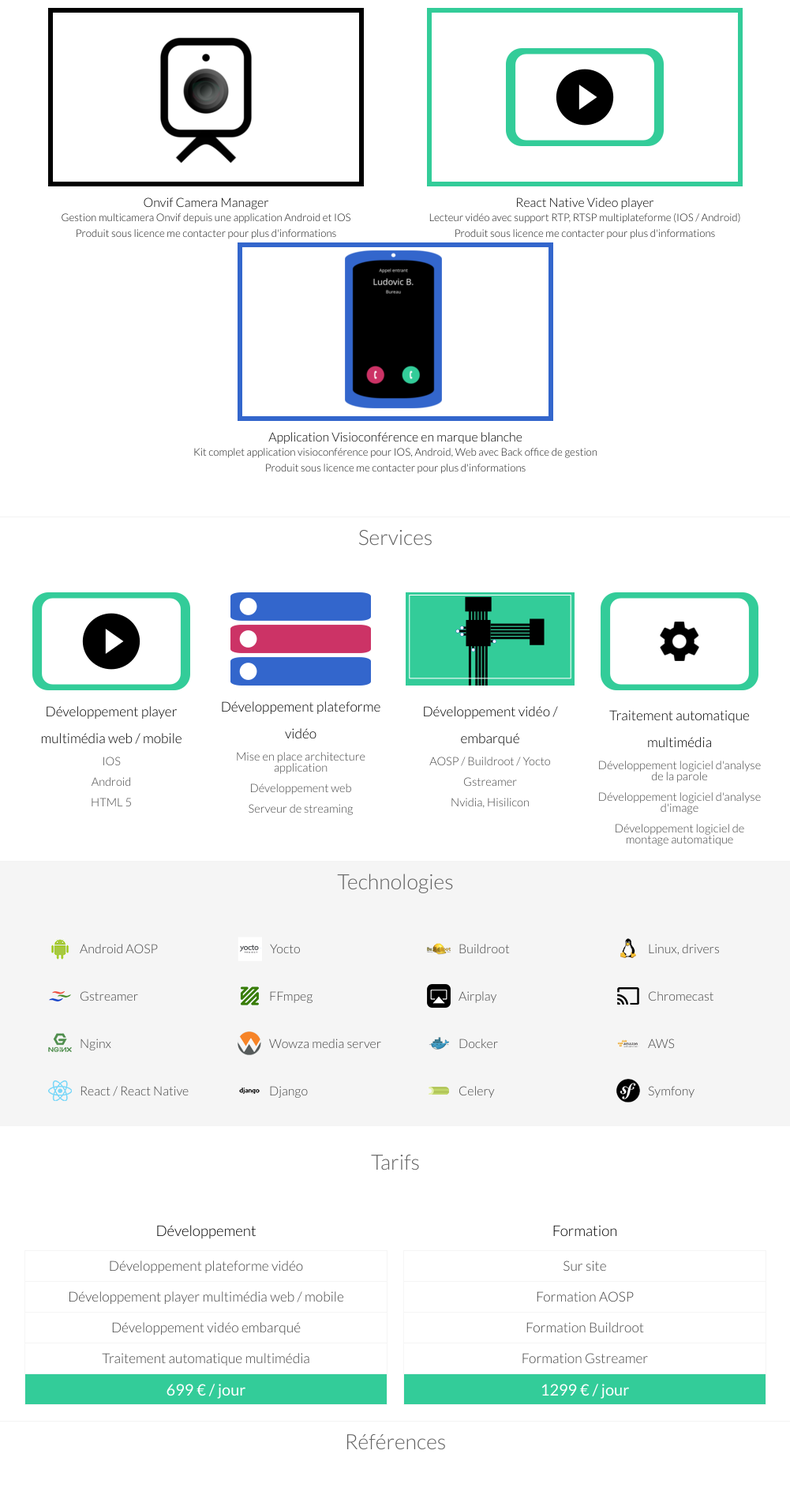
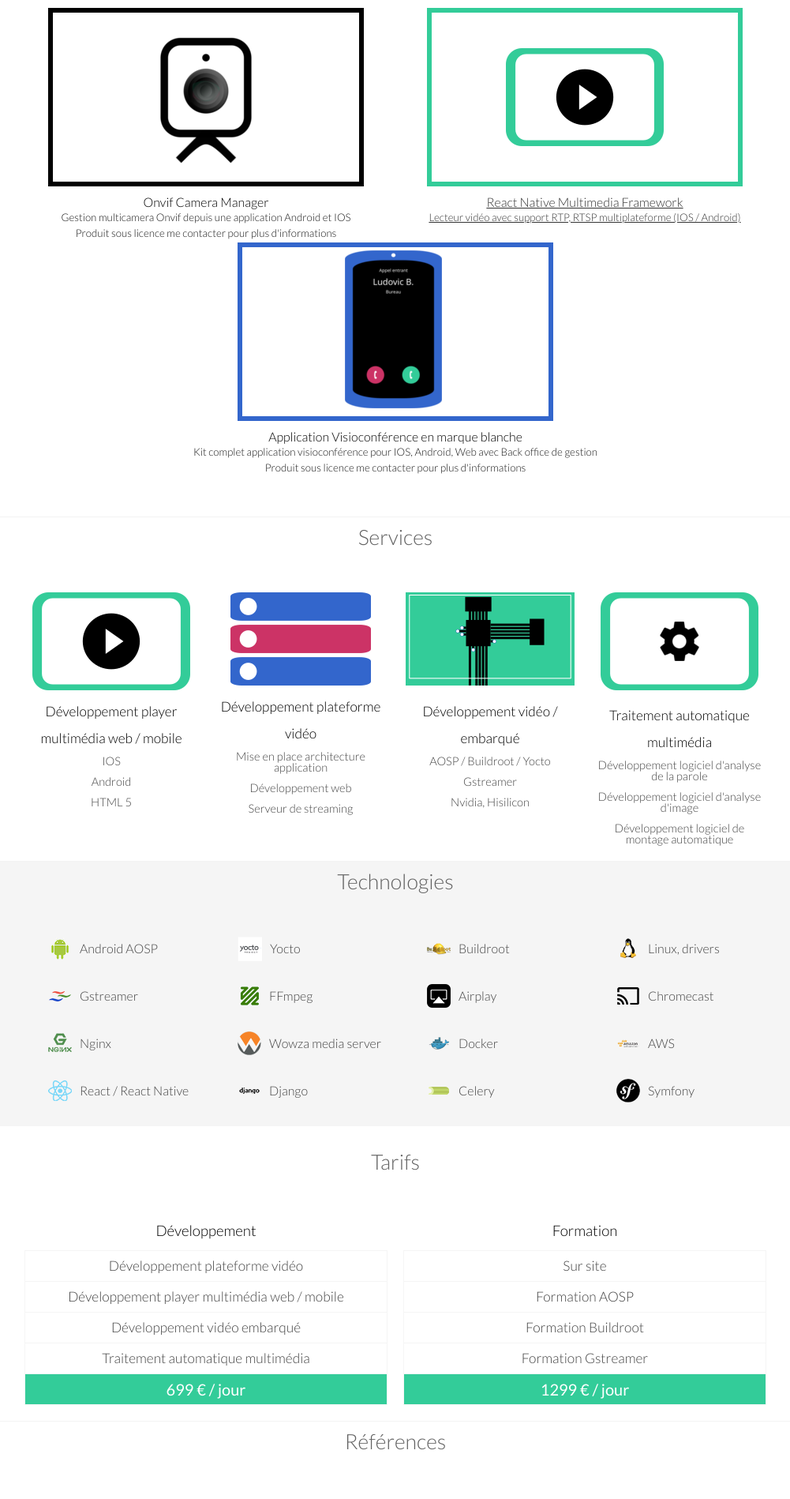
Before and after one commit to ludovic-bouguerra/site, a Jekyll site: the page built from index.md, in a window 1280 px wide. Shown: the part 988-2886 px from the top of the page at 79% size, without its empty margins (139-1140 px from the left). Built offline with Jekyll 4.4.1, drawn with Linux system fonts in a browser that asks for light colours.

Commit message:
Page player video a finir

```diff
--- a/_includes/footer.html
+++ b/_includes/footer.html
@@ -6,7 +6,6 @@
                   <li><a href="https://twitter.com/{{site.twitter_username}}" target="_blank"><i class="fa fa-twitter"></i></a></li>
                   <li><a href="{{site.linkedin}}" target="_blank"><i class="fa fa-linkedin"></i></a></li>
                   <li><a href="https://github.com/{{site.github_username}}" target="_blank"><i class="fa fa-github"></i></a></li>
-                  <li><a href="https://plus.google.com/+{{site.gplus_username}}?rel=author" target="_blank"><i class="fa fa-google-plus-square"></i></a></li>
                 </ul>
             </div>
         </div>
--- a/_layouts/home.html
+++ b/_layouts/home.html
@@ -37,10 +37,9 @@
         </div>
         <div class="eight columns">
 
-          <div class="icon"><img src="/images/home/products/player.png"></a></div>
-          <h3>React Native Video player</h3>
-          <h4>Lecteur vidéo avec support RTP, RTSP multiplateforme (IOS / Android)</h4>
-          <h4>Produit sous licence me contacter pour plus d'informations</h4>
+          <div class="icon"><a href="/produits/react-native-multimedia-framework-gstreamer.html"><img src="/images/home/products/player.png"></a></div>
+          <h3><a href="/produits/react-native-multimedia-framework-gstreamer.html">React Native Multimedia Framework</a></h3>
+          <h4><a href="/produits/react-native-multimedia-framework-gstreamer.html">Lecteur vidéo avec support RTP, RTSP multiplateforme (IOS / Android)</a></h4>
 
           </div>
 
--- a/_sass/main.scss
+++ b/_sass/main.scss
@@ -765,3 +765,12 @@
 .formation.technologies img{
   max-width: 220px;
 }
+
+.react-native-gstreamer-ios, .react-native-gstreamer-android{
+  width: 50%;
+  text-align: center;
+}
+
+.produit.compatibility .img{
+  text-align: center;
+}
```
Also changed, not shown: produits/react-native-multimedia-framework-gstreamer.html (added, +112 -0 lines), images/produits/react-native-multimedia-framework-gstreamer/android.png (added), images/produits/react-native-multimedia-framework-gstreamer/ios.png (added).
